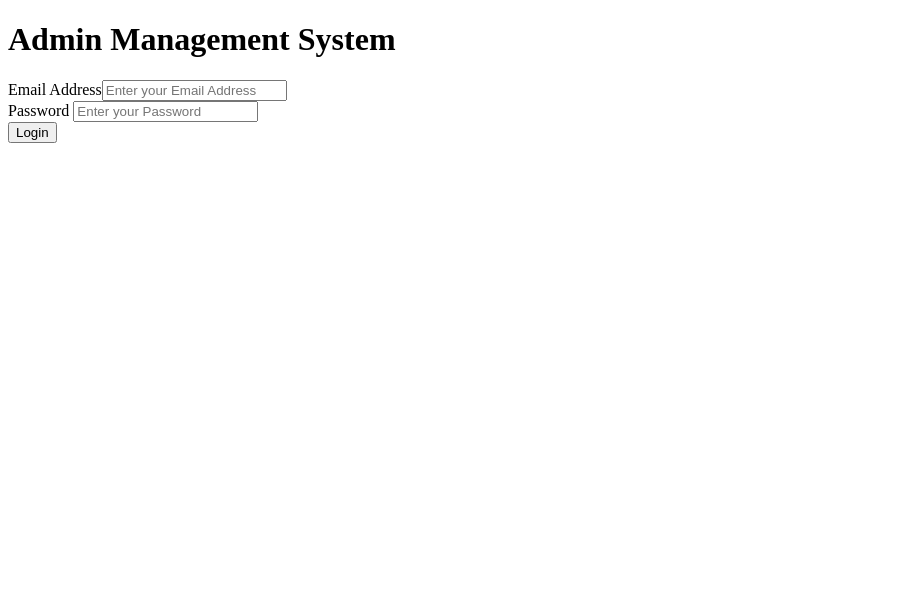
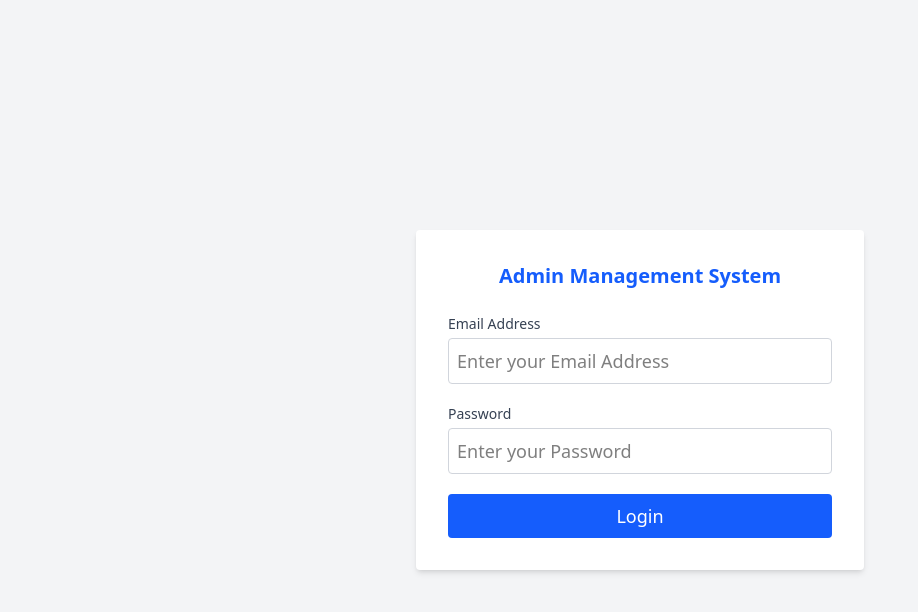
Before and after one commit to rajni-enrope/practice-project, a React (Vite) app: page / in a window 1280 px wide. Shown: the top 612 px of the page, without its empty margins (0-918 px from the left). Built offline with nearby package versions, Linux system fonts and the light colour scheme.

Commit message:
Add Admin Panel

```diff
--- a/src/index.css
+++ b/src/index.css
@@ -1,4 +1,4 @@
-/* @import "tailwindcss";
+@import "tailwindcss";
 @tailwind base;
 @tailwind components;
 @tailwind utilities;
@@ -15,4 +15,4 @@
 
 .card {
   @apply shadow-lg p-4 rounded bg-white;
-} */
+}
```
